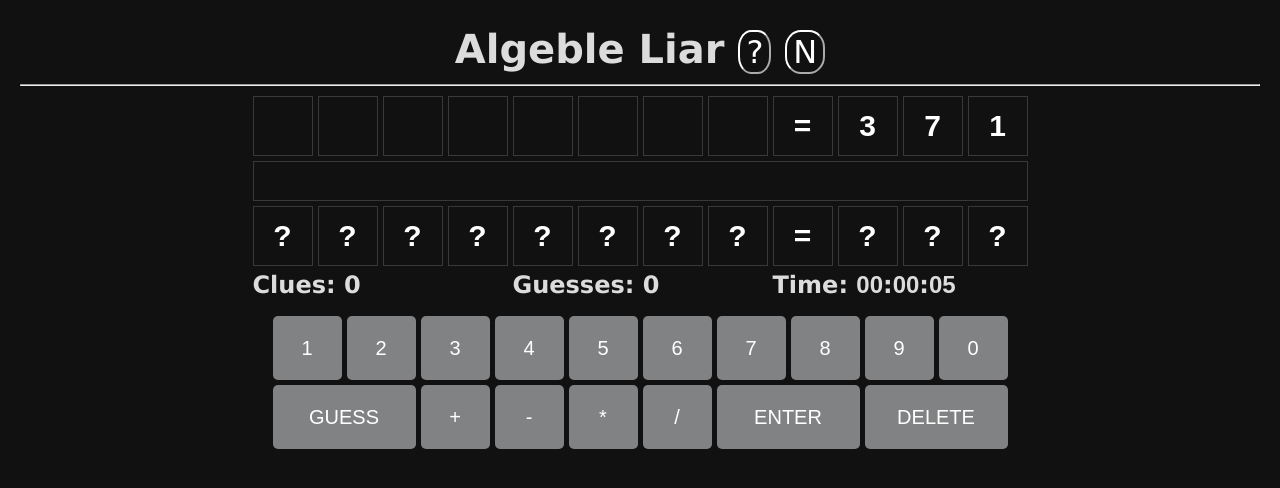
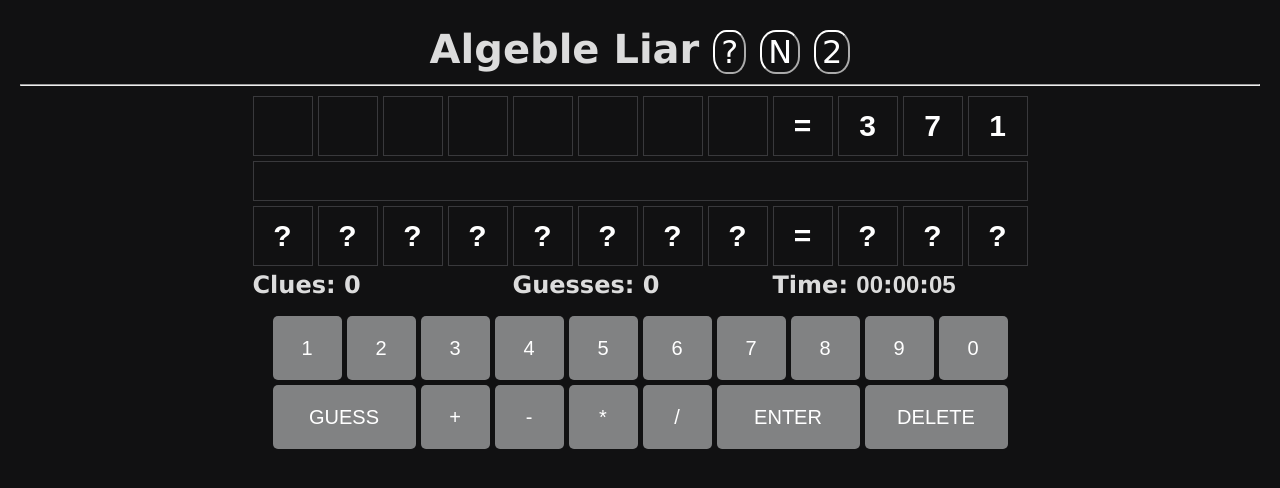
Before and after one commit to undarbeyond/algeble, a plain HTML site: page Algeble Liar/index.html in a window 1280 px wide. Drawn offline with Linux system fonts and the light colour scheme.

Commit message:
Update index.html

```diff
--- a/Algeble Liar/index.html
+++ b/Algeble Liar/index.html
@@ -10,7 +10,7 @@
 </head>
 <body>
   <header>
-    <h1 class="title">Algeble Liar   <button class="infobutton" id="myBtn">?</button> <button class="infobutton" onclick=" window.open('https://algeble.undarr.com','_blank')">N</button></h1>
+    <h1 class="title">Algeble Liar   <button class="infobutton" id="myBtn">?</button> <button class="infobutton" onclick=" window.open('https://algeble.undarr.com','_blank')">N</button> <button class="infobutton" onclick=" window.open('https://algeble2.undarr.com/liar','_blank')">2</button></h1>
     <!-- Trigger/Open The Modal -->
   <hr/>
 <!-- The Modal -->
```
